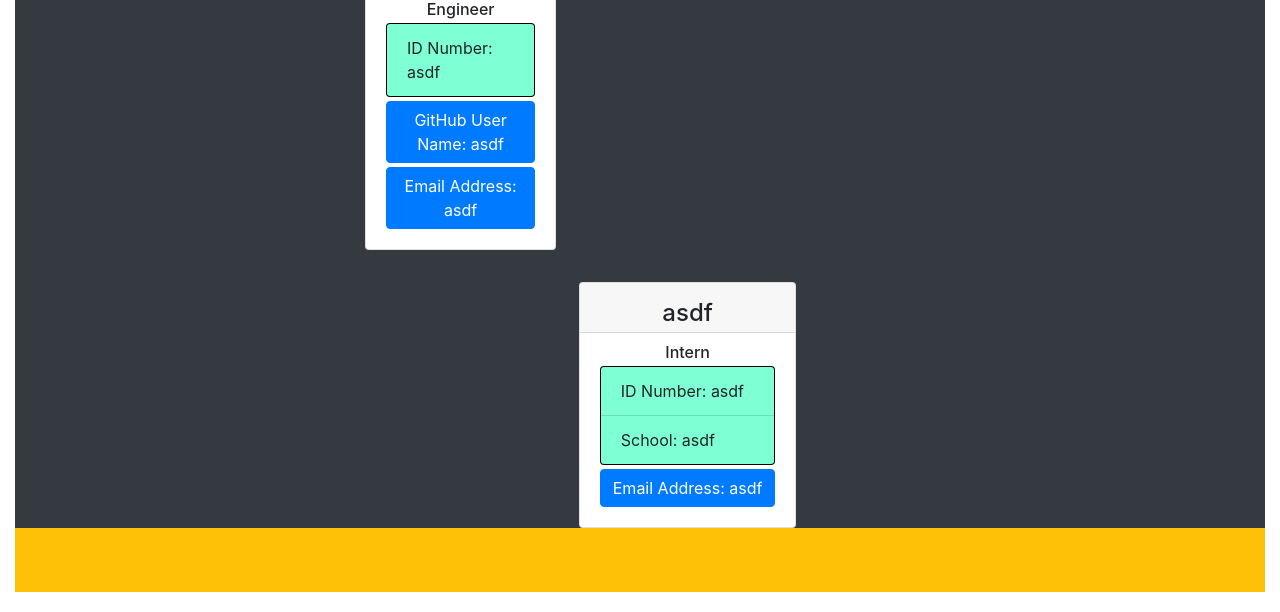
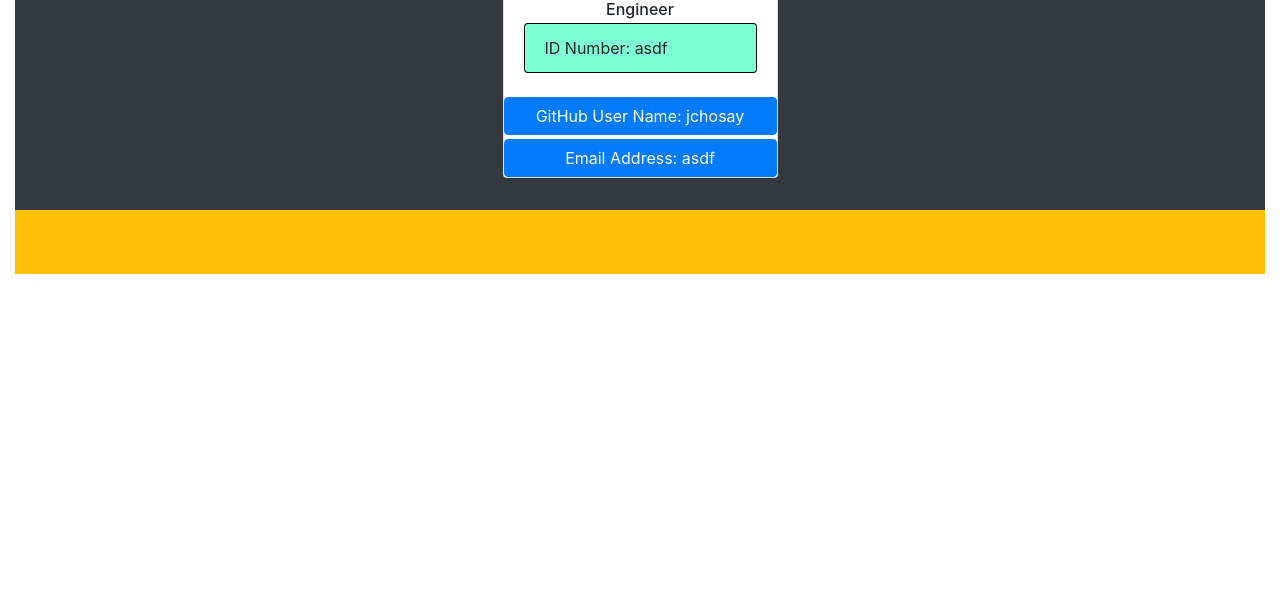
Before and after one commit to JChosay/hw9-team-profile-generator, a website: page index.html in a window 1280 px wide. Shown: the part 552-1164 px from the top of the page. After the commit the page ends 846 px from the top, so only its background shows below. Drawn offline with nearby package versions, Linux system fonts and the light colour scheme.

Commit message:
At long last, fixed the display. ALso linked the email and github fields. Almost done!

```diff
--- a/index.html
+++ b/index.html
@@ -19,11 +19,11 @@
 
         <div id='main'>
             <!--Manager DIV-->
-            <div id="manager" class="container-fluid d-flex flex-row bg-dark pt-3">
-                <div class="col-12 col-sm-6 col-md-3 mb-3 pt-3"></div>
+            <div id="manager" class="container-fluid d-flex flex-row bg-dark pt-3 justify-content-center">
+                <div class="col-12 col-sm-6 col-md-3 mb-3 pt-3">
 
-                <!-- //Manager Card// -->
-                <div class="card">
+                    <!--Opens Manager Card-->
+                    <div class="card" min-vw-20>
                         <h4 class="card-header text-center pt-3 pb-1">asdf</h4>
                         <h6 class="card-subtitle text-center pt-3 pb-0">Manager</h6>
                         <div class="card-body mt-0 pt-1">
@@ -34,66 +34,47 @@
                                 </ul>
                             </div>
 
-                        <button class="btn btn-primary btn-block">Email Address: asdf</button>
+                            <a href="mailto:asdf" target="_blank">
+                            <button class="btn btn-primary btn-block" id="asdf" >Email Address: asdf</button></a>
                         </div>
                     </div><!--Closes individual manager card-->
                 </div><!--closes container class-->
             </div><!--closes manager card div-->
 
             <!--engineer DIV-->
-        <div id="engineer" class="container-fluid d-flex flex-row bg-dark pt-3">
-            <div class="col-12 col-sm-6 col-md-3 mb-3 pt-3"></div>
+            <div id="engineer" class="container-fluid bg-dark pb-3 d-flex col-12 justify-content-center">
 
 
-            <!--engineer DIV-->
-            <div id="engineer" class="container-fluid bg-dark">
-                <div class="col-12 col-sm-6 col-md-3 mb-3 pt-3 d-flex">
-
-        <div class="card">
+            <!--Opens Individual Engineer Card-->
+            <div class="col-3">
+                <div class="card d-flex min-vw-20">
                     <h4 class="card-header text-center pt-3 pb-1">asdf</h4>
                     <h6 class="card-subtitle text-center pt-3 pb-0">Engineer</h6>
-
                     <div class="card-body mt-0 pt-1">
                         <div class="card" style="background-color:black;">
                             <ul class="list-group list-group-flush">
                             <li class="list-group-item" style="background-color: aquamarine;">ID Number: asdf</li>
                         </div>
+                    </div>
 
-                <button class="btn btn-primary btn-block mt-1">GitHub User Name: asdf</button>
-                <button class="btn btn-primary btn-block mt-1">Email Address: asdf</button>
+                    <a href = "https://github.com/jchosay" target="_blank">
+                    <button class="btn btn-primary btn-block mt-1 id="jchosay">GitHub User Name: jchosay</button></a>
+
+                    <a href="mailto:asdf" target="_blank">
+                    <button class="btn btn-primary btn-block mt-1" id="asdf">Email Address: asdf</button></a>
+                </div>
             </div><!--closes individual engineer card-->
 
 
-                </div><!--closes engineer container class-->
-
             </div><!--closes engineer DIV-->
 
-        <div id="intern" class="container-fluid d-flex flex-row bg-dark pt-3">
-            <div class="col-12 col-sm-6 col-md-3 mb-3 pt-3"></div>
-
-
-            <div class="card d-flex">
-                <h4 class="card-header text-center pt-3 pb-1">asdf</h4>
-                <h6 class="card-subtitle text-center pt-3 pb-0">Intern</h6>
-
-                <div class="card-body mt-0 pt-1">
-                    <div class="card" style="background-color:black;">
-                        <ul class="list-group list-group-flush">
-                        <li class="list-group-item" style="background-color: aquamarine;">ID Number: asdf</li>
-                        <li class="list-group-item" style="background-color: aquamarine;">School: asdf</li>
-                        </ul>
-                </div>
-                <button class="btn btn-primary btn-block mt-1">Email Address: asdf</button>
-            </div><!--closes individual intern card-->
-
+            <div id="intern" class="container-fluid bg-dark pb-3 d-flex col-12 justify-content-center">
 
 
             </div><!--closes Intern DIV-->
         </div>
     </div><!-- /*closes main container-fluid*/ -->
-
 </body>
-
 <script src="https://cdnjs.cloudflare.com/ajax/libs/jquery/3.5.1/jquery.slim.min.js"></script>
 <script src="https://cdnjs.cloudflare.com/ajax/libs/popper.js/1.16.1/umd/popper.min.js"></script>
 <script src="https://cdnjs.cloudflare.com/ajax/libs/twitter-bootstrap/4.5.0/js/bootstrap.min.js"></script>
--- a/package.json
+++ b/package.json
@@ -4,7 +4,8 @@
   "description": "",
   "main": "index.js",
   "scripts": {
-    "test": "echo \"Error: no test specified\" && exit 1"
+    "test": "echo \"Error: no test specified\" && exit 1",
+    "start": "index.js"
   },
   "repository": {
     "type": "git",
```
Also changed, not shown: index.js (+29 -40 lines), README.md. Lines whose indentation alone changed are shown as unchanged.
